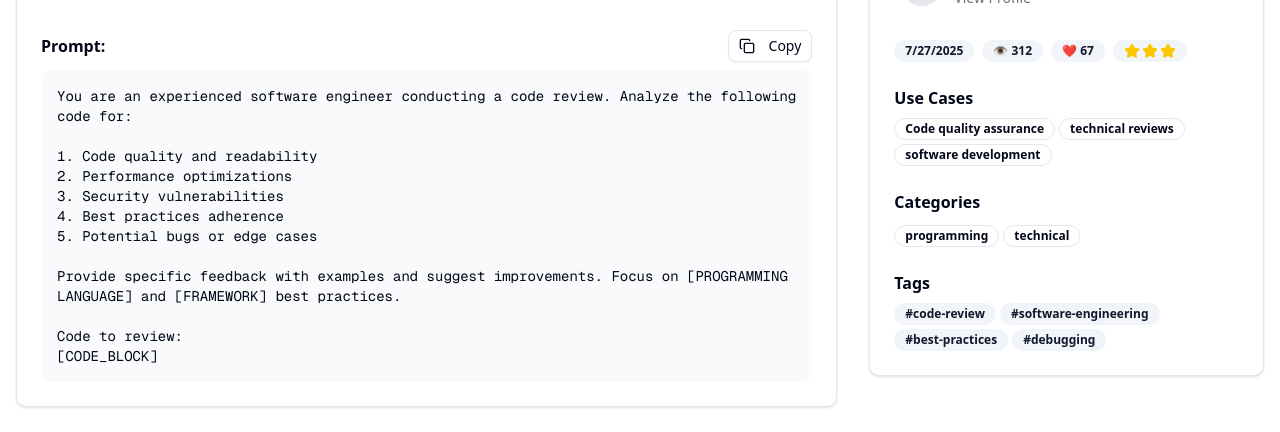
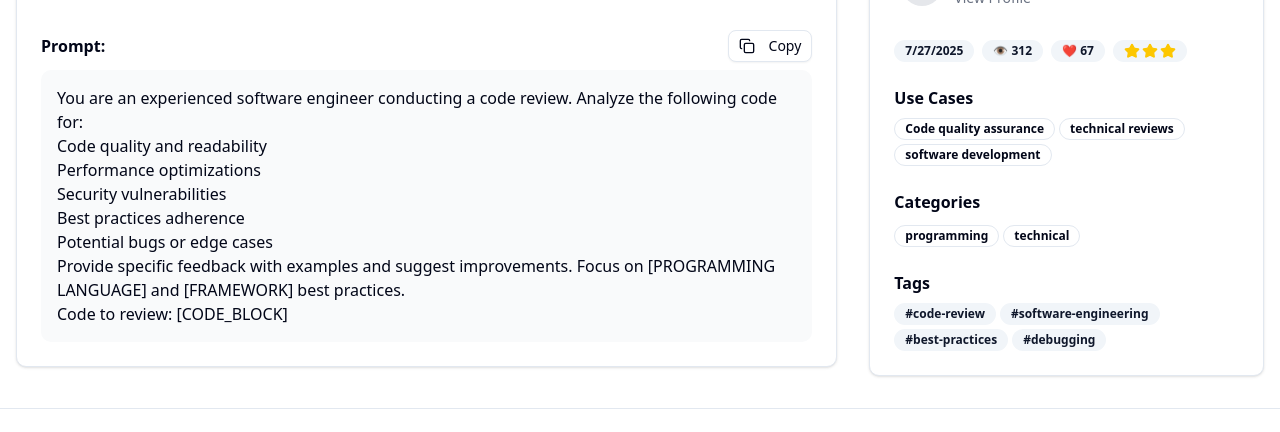
Before and after one commit to onlyoneaman/awesome-prompts, a Next.js app: page /prompts/code-review-expert in a window 1280 px wide. Shown: the part 278-710 px from the top of the page. Built offline with nearby package versions, Linux system fonts and the light colour scheme; no server answers.

Commit message:
Markdown Preview

```diff
--- a/package.json
+++ b/package.json
@@ -22,6 +22,7 @@
 		"next": "15.3.5",
 		"react": "^19.0.0",
 		"react-dom": "^19.0.0",
+		"react-markdown": "^10.1.0",
 		"tailwind-merge": "^3.3.1"
 	},
 	"devDependencies": {
--- a/src/app/prompts/[slug]/page.tsx
+++ b/src/app/prompts/[slug]/page.tsx
@@ -10,6 +10,7 @@ import { NavigationBack } from "@/components/ui/navigation-back";
 import Link from "next/link";
 import { Share2, Heart, Star } from "lucide-react";
 import React from "react";
+import Markdown from 'react-markdown';
 
 interface Props {
   params: Promise<{ slug: string }>;
@@ -192,10 +193,10 @@ export default async function PromptPage({ params, searchParams }: Props) {
                   <h4 className="font-semibold">Prompt:</h4>
                   <CopyButton text={prompt.actual_text} />
                 </div>
-                <div className="bg-gray-50 p-4 rounded-lg overflow-hidden">
-                  <pre className="whitespace-pre-wrap text-sm font-mono break-words overflow-x-auto">
+                <div className="bg-gray-50 p-4 rounded-lg overflow-hidden prose prose-sm max-w-none break-words overflow-x-auto">
+                  <Markdown>
                     {prompt.actual_text}
-                  </pre>
+                  </Markdown>
                 </div>
               </div>
             </CardContent>
```
Also changed, not shown: 1 other file (tests, documents, lock files or other folders).
